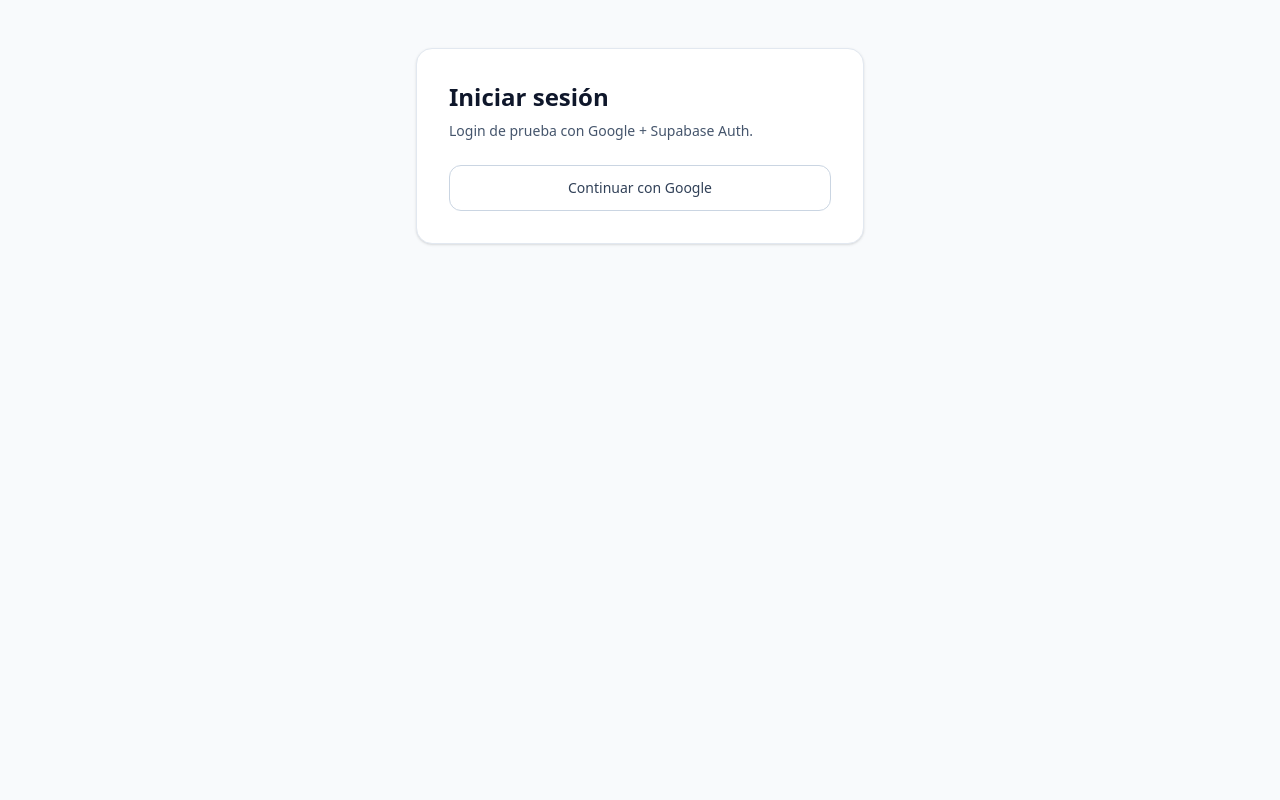
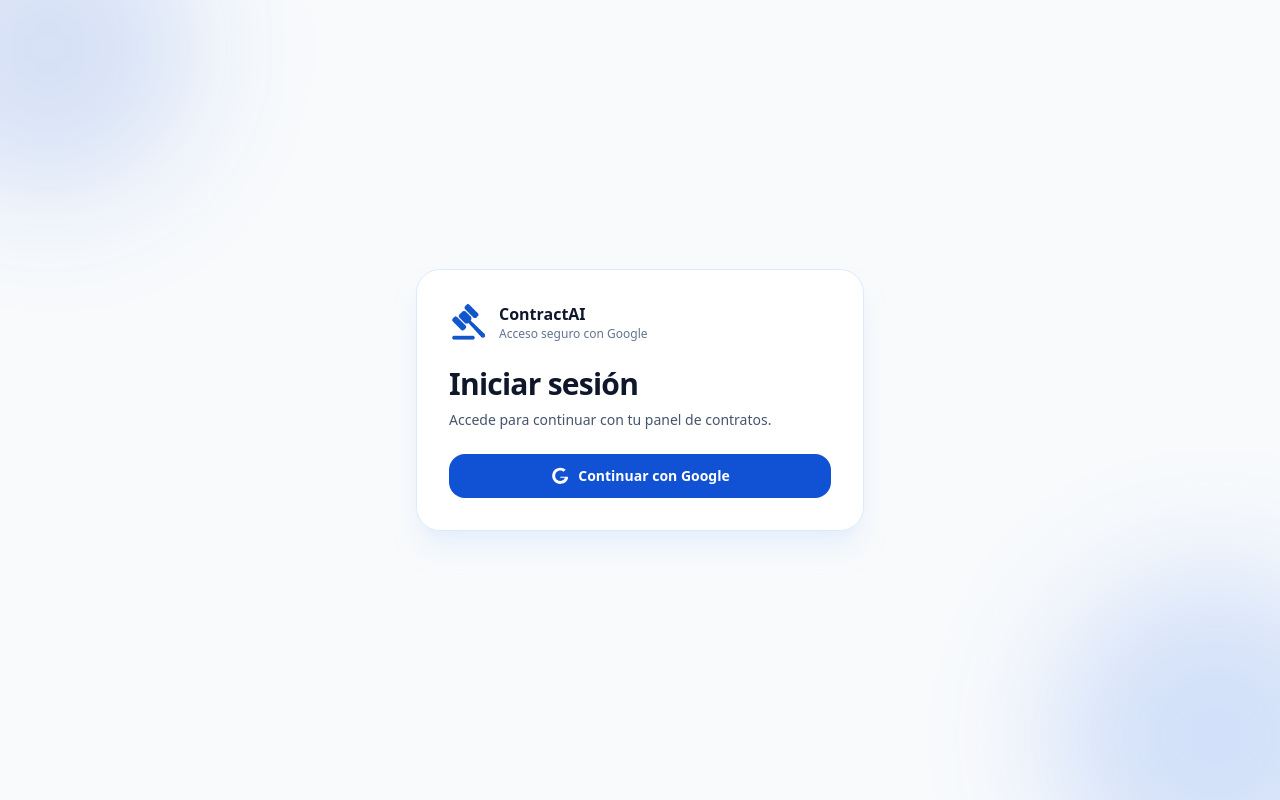
Before and after one commit to AngelaEstrella/ContractAI-frontend, a Next.js app: page /login in a window 1280 px wide. Built offline with nearby package versions, Linux system fonts and the light colour scheme; no server answers.

Commit message:
feat: improve UI design in login and dashboard, and integrate Supabase user metadata

```diff
--- a/src/app/(auth)/login/page.tsx
+++ b/src/app/(auth)/login/page.tsx
@@ -4,45 +4,35 @@
 import { useRouter } from "next/navigation";
 import Image from "next/image";
 import { supabase } from "@/lib/supabaseClient";
+import { mapSupabaseUserToAuthUser } from "@/lib/authUser";
+import { useAuthStore } from "@/store";
 
-type AuthUser = {
+type AuthUserPreview = {
   name: string;
   email: string;
   avatarUrl: string | null;
 };
 
-const getAuthUser = (sessionUser: {
-  email?: string;
-  user_metadata?: { full_name?: string; name?: string; avatar_url?: string };
-}): AuthUser => {
-  const metadata = sessionUser.user_metadata ?? {};
-
-  return {
-    name: metadata.full_name || metadata.name || "Usuario",
-    email: sessionUser.email || "Sin email",
-    avatarUrl: metadata.avatar_url || null,
-  };
-};
-
 export default function LoginPage() {
   const router = useRouter();
+  const { setUser } = useAuthStore();
+
   const [loading, setLoading] = useState(true);
   const [isSigningIn, setIsSigningIn] = useState(false);
   const [error, setError] = useState<string | null>(null);
-  const [authUser, setAuthUser] = useState<AuthUser | null>(null);
+  const [authUser, setAuthUser] = useState<AuthUserPreview | null>(null);
 
   const callbackUrl = useMemo(() => {
     if (typeof window === "undefined") {
       return "";
     }
-
     return `${window.location.origin}/auth/callback`;
   }, []);
 
   useEffect(() => {
     let mounted = true;
 
-    const loadSession = async () => {
+    const syncSession = async () => {
       try {
         setLoading(true);
         setError(null);
@@ -61,7 +51,13 @@
         }
 
         if (session?.user) {
-          setAuthUser(getAuthUser(session.user));
+          const normalizedUser = mapSupabaseUserToAuthUser(session.user);
+          setUser(normalizedUser);
+          setAuthUser({
+            name: normalizedUser.name,
+            email: normalizedUser.email,
+            avatarUrl: normalizedUser.avatarUrl,
+          });
         } else {
           setAuthUser(null);
         }
@@ -77,7 +73,7 @@
       }
     };
 
-    loadSession();
+    syncSession();
 
     const {
       data: { subscription },
@@ -87,17 +83,24 @@
       }
 
       if (session?.user) {
-        setAuthUser(getAuthUser(session.user));
-      } else {
-        setAuthUser(null);
+        const normalizedUser = mapSupabaseUserToAuthUser(session.user);
+        setUser(normalizedUser);
+        setAuthUser({
+          name: normalizedUser.name,
+          email: normalizedUser.email,
+          avatarUrl: normalizedUser.avatarUrl,
+        });
+        return;
       }
+
+      setAuthUser(null);
     });
 
     return () => {
       mounted = false;
       subscription.unsubscribe();
     };
-  }, []);
+  }, [setUser]);
 
   const handleGoogleLogin = async () => {
     try {
@@ -120,20 +123,35 @@
     }
   };
 
-  const handleContinue = () => {
-    router.push("/dashboard");
-  };
+  return (
+    <main className="relative flex min-h-screen items-center justify-center overflow-hidden bg-[var(--gray-light)] px-4 py-10">
+      <div className="pointer-events-none absolute inset-0">
+        <div className="absolute -left-24 -top-24 h-72 w-72 rounded-full bg-[var(--primary)]/15 blur-3xl" />
+        <div className="absolute -bottom-24 -right-24 h-80 w-80 rounded-full bg-[var(--primary-light)]/20 blur-3xl" />
+      </div>
 
-  return (
-    <main className="min-h-screen bg-slate-50 px-4 py-12">
-      <section className="mx-auto w-full max-w-md rounded-2xl border border-slate-200 bg-white p-8 shadow-sm">
-        <h1 className="text-2xl font-semibold text-slate-900">Iniciar sesión</h1>
+      <section className="relative w-full max-w-md rounded-3xl border border-blue-100 bg-white/95 p-8 shadow-xl shadow-blue-100/50 backdrop-blur">
+        <div className="mb-6 flex items-center gap-3">
+          <Image
+            src="/logo-contractAI-azul.png"
+            alt="ContractAI"
+            width={38}
+            height={38}
+            className="rounded-md"
+          />
+          <div>
+            <p className="text-base font-semibold text-slate-900">ContractAI</p>
+            <p className="text-xs text-slate-500">Acceso seguro con Google</p>
+          </div>
+        </div>
+
+        <h1 className="text-3xl font-semibold tracking-tight text-slate-900">Iniciar sesión</h1>
         <p className="mt-2 text-sm text-slate-600">
-          Login de prueba con Google + Supabase Auth.
+          Accede para continuar con tu panel de contratos.
         </p>
 
         {loading ? (
-          <div className="mt-6 rounded-xl border border-slate-200 bg-slate-50 p-4 text-sm text-slate-600">
+          <div className="mt-6 rounded-2xl border border-slate-200 bg-slate-50 px-4 py-3 text-sm text-slate-600">
             Cargando sesión...
           </div>
         ) : (
@@ -142,14 +160,20 @@
               <button
                 onClick={handleGoogleLogin}
                 disabled={isSigningIn}
-                className="flex w-full items-center justify-center rounded-xl border border-slate-300 bg-white px-4 py-3 text-sm font-medium text-slate-700 transition-colors hover:bg-slate-100 disabled:cursor-not-allowed disabled:opacity-60"
+                className="flex w-full items-center justify-center gap-2 rounded-2xl bg-[var(--primary)] px-4 py-3 text-sm font-semibold text-white transition-all hover:bg-[var(--primary-dark)] hover:shadow-lg hover:shadow-blue-500/20 disabled:cursor-not-allowed disabled:opacity-70"
               >
+                <svg viewBox="0 0 24 24" className="h-5 w-5" aria-hidden="true">
+                  <path
+                    fill="currentColor"
+                    d="M12.23 10.27v3.94h5.57c-.24 1.27-1.71 3.72-5.57 3.72-3.35 0-6.07-2.78-6.07-6.2s2.72-6.2 6.07-6.2c1.9 0 3.18.81 3.91 1.5l2.66-2.56C17.08 2.87 14.9 2 12.23 2 6.93 2 2.63 6.3 2.63 11.73S6.93 21.45 12.23 21.45c6.81 0 9.34-4.78 9.34-7.24 0-.49-.05-.84-.12-1.21H12.23z"
+                  />
+                </svg>
                 {isSigningIn ? "Redirigiendo..." : "Continuar con Google"}
               </button>
             )}
 
             {authUser && (
-              <div className="rounded-xl border border-emerald-200 bg-emerald-50 p-4">
+              <div className="rounded-2xl border border-emerald-200 bg-emerald-50/80 p-4">
                 <p className="text-sm font-medium text-emerald-700">Sesión activa</p>
 
                 <div className="mt-3 flex items-center gap-3">
@@ -174,8 +198,8 @@
                 </div>
 
                 <button
-                  onClick={handleContinue}
-                  className="mt-4 w-full rounded-xl bg-[var(--primary)] px-4 py-2.5 text-sm font-medium text-white transition-colors hover:bg-[var(--primary-dark)]"
+                  onClick={() => router.push("/dashboard")}
+                  className="mt-4 w-full rounded-2xl bg-[var(--primary)] px-4 py-2.5 text-sm font-semibold text-white transition-colors hover:bg-[var(--primary-dark)]"
                 >
                   Ir al dashboard
                 </button>
@@ -183,7 +207,7 @@
             )}
 
             {error && (
-              <p className="rounded-xl border border-red-200 bg-red-50 px-3 py-2 text-sm text-red-700">
+              <p className="rounded-2xl border border-red-200 bg-red-50 px-3 py-2 text-sm text-red-700">
                 {error}
               </p>
             )}
--- a/src/components/layout/Header.tsx
+++ b/src/components/layout/Header.tsx
@@ -1,19 +1,58 @@
 "use client";
 
-import { useState } from "react";
+import { useEffect, useState } from "react";
 import { useRouter } from "next/navigation";
 import { Bell, User, LogOut } from "lucide-react";
 import { useAuthStore } from "@/store";
 import { supabase } from "@/lib/supabaseClient";
+import { mapSupabaseUserToAuthUser, toNameAndLastName } from "@/lib/authUser";
 
 export default function Header() {
   const [isMenuOpen, setIsMenuOpen] = useState(false);
   const router = useRouter();
-  const { user, logout } = useAuthStore();
+  const { user, setUser, logout } = useAuthStore();
 
-  const userName = user?.name || "Alex Carter";
+  const userName = toNameAndLastName(user?.name || "Alex Carter");
   const userRole = user?.role || "Notario";
   const userInitials = userName.split(" ").map((n) => n[0]).join("");
+
+  useEffect(() => {
+    let mounted = true;
+
+    const syncUser = async () => {
+      const {
+        data: { session },
+      } = await supabase.auth.getSession();
+
+      if (!mounted || !session?.user) {
+        return;
+      }
+
+      setUser(mapSupabaseUserToAuthUser(session.user));
+    };
+
+    syncUser();
+
+    const {
+      data: { subscription },
+    } = supabase.auth.onAuthStateChange((_event, session) => {
+      if (!mounted) {
+        return;
+      }
+
+      if (session?.user) {
+        setUser(mapSupabaseUserToAuthUser(session.user));
+        return;
+      }
+
+      logout();
+    });
+
+    return () => {
+      mounted = false;
+      subscription.unsubscribe();
+    };
+  }, [logout, setUser]);
 
   const handleLogout = async () => {
     const { error } = await supabase.auth.signOut();
--- /dev/null
+++ b/src/lib/authUser.ts
@@ -0,0 +1,62 @@
+import type { User as SupabaseUser } from "@supabase/supabase-js";
+
+type AuthMetadata = {
+  full_name?: string;
+  name?: string;
+  avatar_url?: string;
+};
+
+export type AuthDisplayUser = {
+  id: string;
+  name: string;
+  email: string;
+  role: string;
+  avatarUrl: string | null;
+};
+
+const sanitizeSpaces = (value: string) => value.trim().replace(/\s+/g, " ");
+
+const fallbackNameFromEmail = (email: string): string => {
+  const localPart = email.split("@")[0]?.replace(/[._-]+/g, " ") || "Usuario";
+  const normalized = sanitizeSpaces(localPart);
+
+  if (!normalized) {
+    return "Usuario";
+  }
+
+  return normalized
+    .split(" ")
+    .map((part) => part.charAt(0).toUpperCase() + part.slice(1).toLowerCase())
+    .join(" ");
+};
+
+export const toNameAndLastName = (rawName: string): string => {
+  const normalized = sanitizeSpaces(rawName);
+  const parts = normalized.split(" ").filter(Boolean);
+
+  if (parts.length <= 2) {
+    return normalized;
+  }
+
+  return `${parts[0]} ${parts[1]}`;
+};
+
+export const toFirstName = (fullName: string): string => {
+  const normalized = sanitizeSpaces(fullName);
+  return normalized.split(" ")[0] || "Usuario";
+};
+
+export const mapSupabaseUserToAuthUser = (user: SupabaseUser): AuthDisplayUser => {
+  const metadata = (user.user_metadata || {}) as AuthMetadata;
+  const email = user.email || "sin-email@usuario.local";
+  const rawName = metadata.full_name || metadata.name || fallbackNameFromEmail(email);
+  const name = toNameAndLastName(rawName);
+
+  return {
+    id: user.id,
+    name,
+    email,
+    role: "Notario",
+    avatarUrl: metadata.avatar_url || null,
+  };
+};
--- a/src/store/authStore.ts
+++ b/src/store/authStore.ts
@@ -1,10 +1,11 @@
 import { create } from 'zustand';
 
 interface User {
-  id: number;
+  id: number | string;
   name: string;
   email: string;
   role: string;
+  avatarUrl?: string | null;
 }
 
 interface AuthState {
```
Also changed, not shown: src/app/(main)/dashboard/page.tsx (+25 -1 lines).
